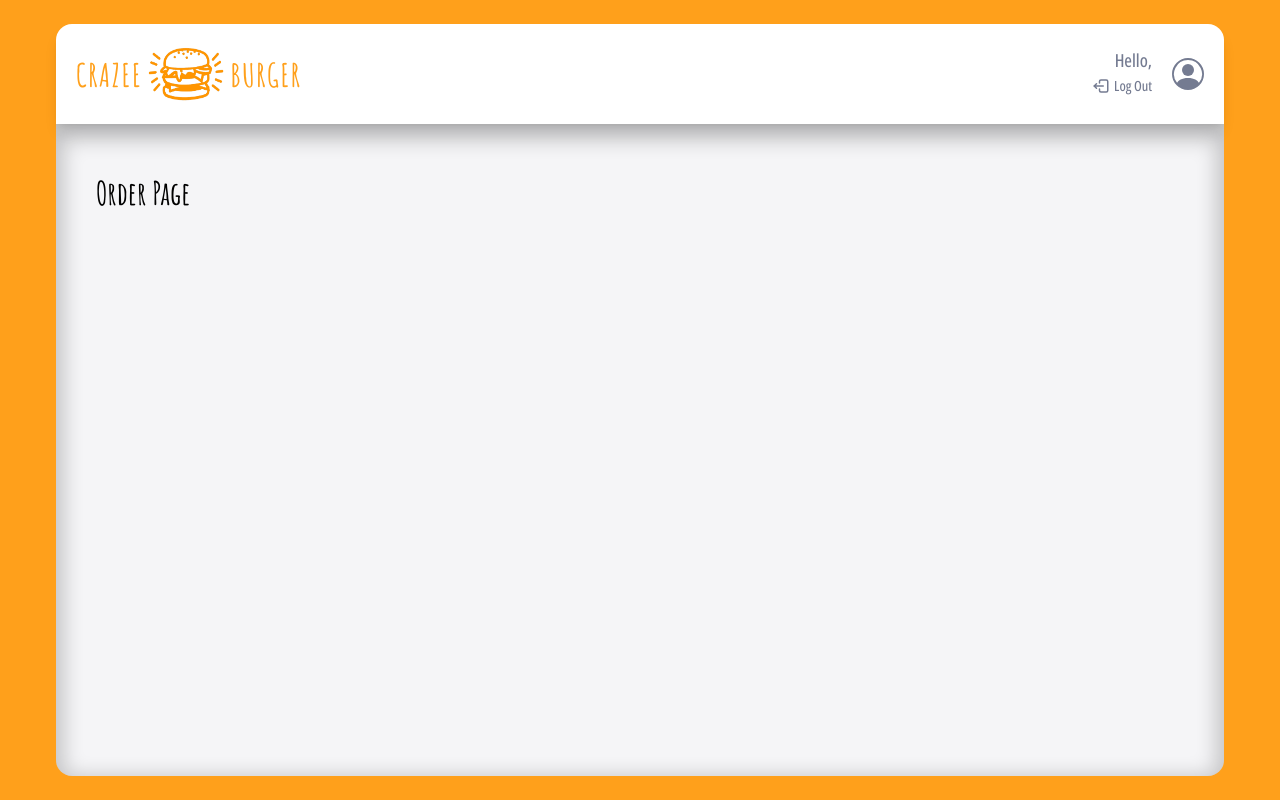
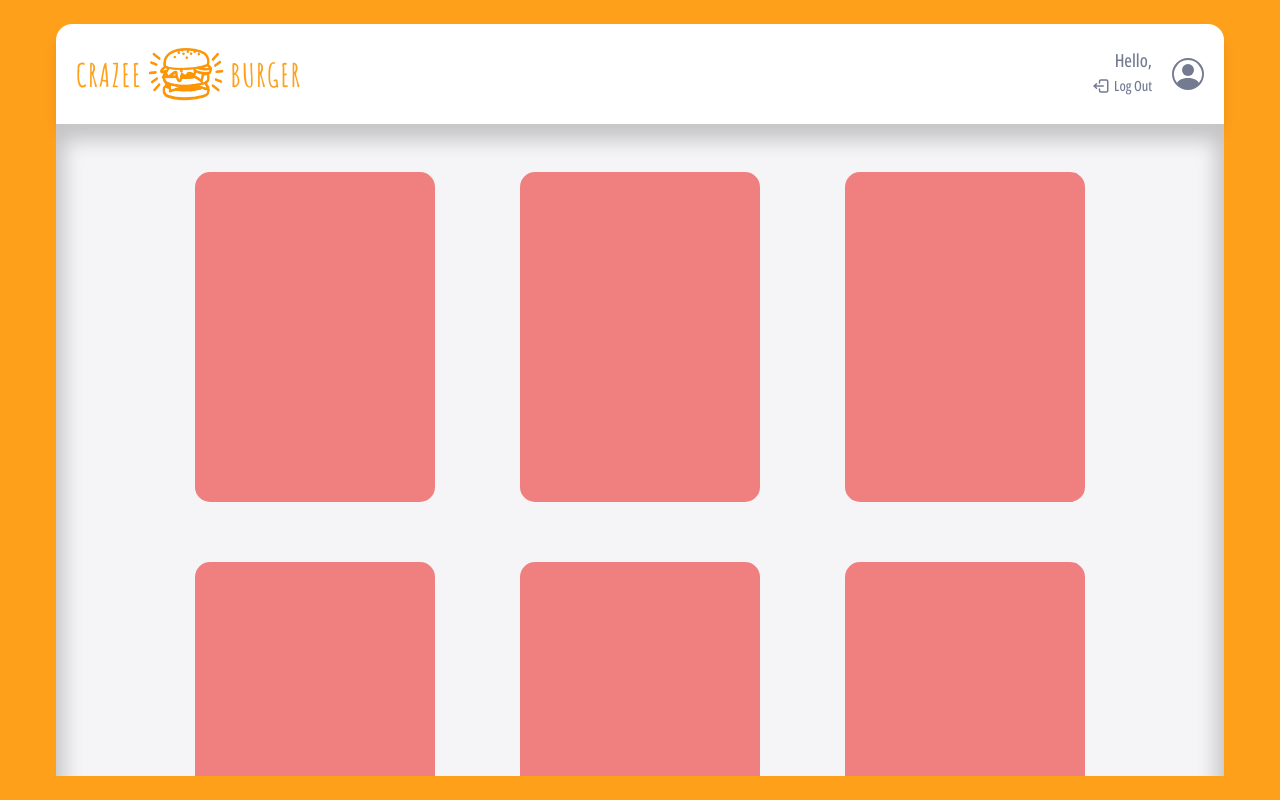
Before and after one commit to ddZ6ii/crazee-burger, a React (Vite) app: page /order in a window 1280 px wide. Built offline with nearby package versions, Linux system fonts and the light colour scheme.

Commit message:
🚧 F05: ORDERPAGE > Add grid layout for menus cards

```diff
--- a/src/components/layouts/RootLayout.jsx
+++ b/src/components/layouts/RootLayout.jsx
@@ -6,7 +6,7 @@ import { theme } from '../../themes';
 
 export default function RootLayout() {
   return (
-    <ContainerStyled className="wrapper">
+    <ContainerStyled>
       <HeaderStyled>
         <Navbar />
       </HeaderStyled>
@@ -23,10 +23,15 @@ export default function RootLayout() {
 const { breakpoints, colors, spacing } = theme;
 
 const ContainerStyled = styled.div`
+  height: 100dvh;
   padding: ${spacing.xs} ${spacing.sm};
   @media screen and (min-width: ${breakpoints.sm}) {
     padding: ${spacing.md} ${spacing['3xl']};
   }
+
+  display: grid;
+  grid-template-columns: 1fr;
+  grid-template-rows: auto 1fr;
 
   background-color: ${colors.accent};
 `;
@@ -35,17 +40,15 @@ const HeaderStyled = styled.header`
   width: 100%;
   max-width: ${breakpoints['2xl']};
   margin-inline: auto;
-
-  position: sticky;
-  top: 0;
-  left: 0;
-  z-index: 2;
 `;
 
 const MainStyled = styled.main`
+  height: 100%;
   width: 100%;
   max-width: ${breakpoints['2xl']};
   margin-inline: auto;
 
   background-color: ${colors.accent};
+
+  overflow-y: auto;
 `;
--- a/src/components/pages/order/OrderPage.jsx
+++ b/src/components/pages/order/OrderPage.jsx
@@ -4,7 +4,31 @@ import { theme } from '../../../themes';
 export default function OrderPage() {
   return (
     <SectionStyled>
-      <h1>Order Page</h1>
+      {/* <h1>Order Page</h1> */}
+      <div className="container">
+        <div className="card"></div>
+        <div className="card"></div>
+        <div className="card"></div>
+        <div className="card"></div>
+        <div className="card"></div>
+        <div className="card"></div>
+        <div className="card"></div>
+        <div className="card"></div>
+        <div className="card"></div>
+        <div className="card"></div>
+        <div className="card"></div>
+        <div className="card"></div>
+        <div className="card"></div>
+        <div className="card"></div>
+        <div className="card"></div>
+        <div className="card"></div>
+        <div className="card"></div>
+        <div className="card"></div>
+        <div className="card"></div>
+        <div className="card"></div>
+        <div className="card"></div>
+        <div className="card"></div>
+      </div>
     </SectionStyled>
   );
 }
@@ -27,6 +51,32 @@ const SectionStyled = styled.section`
 
   position: relative;
 
+  // !____________ Temporary styling (layout) ____________
+  .container {
+    display: grid;
+    grid-template-columns: minmax(240px, 1fr);
+    justify-items: center;
+    column-gap: 60px;
+    row-gap: 32px;
+    @media screen and (min-width: ${breakpoints.sm}) {
+      grid-template-columns: repeat(auto-fill, 240px);
+      justify-content: center;
+      column-gap: clamp(20px, 6vw, 85px);
+      row-gap: clamp(20px, 6vw, 85px);
+    }
+    @media screen and (min-width: ${breakpoints.lg}) {
+      column-gap: 85px;
+      row-gap: 60px;
+    }
+  }
+  .card {
+    width: 240px;
+    height: 330px;
+    background-color: lightcoral;
+    border-radius: 15px;
+  }
+  // !___________________________________
+
   background-color: ${colors.neutral_lightest};
   border-bottom-left-radius: ${borderRadius['rounded_2xl']};
   border-bottom-right-radius: ${borderRadius['rounded_2xl']};
```
